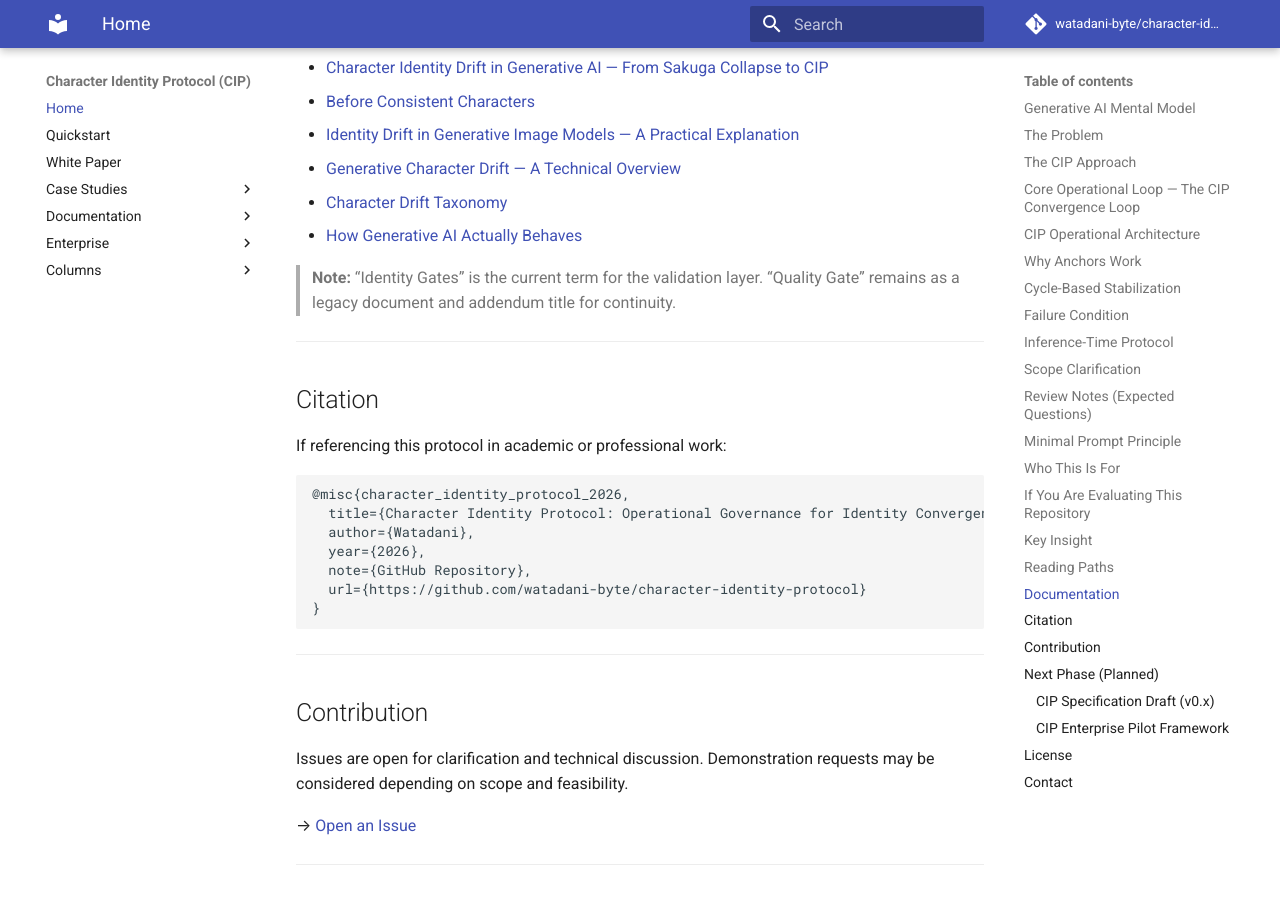
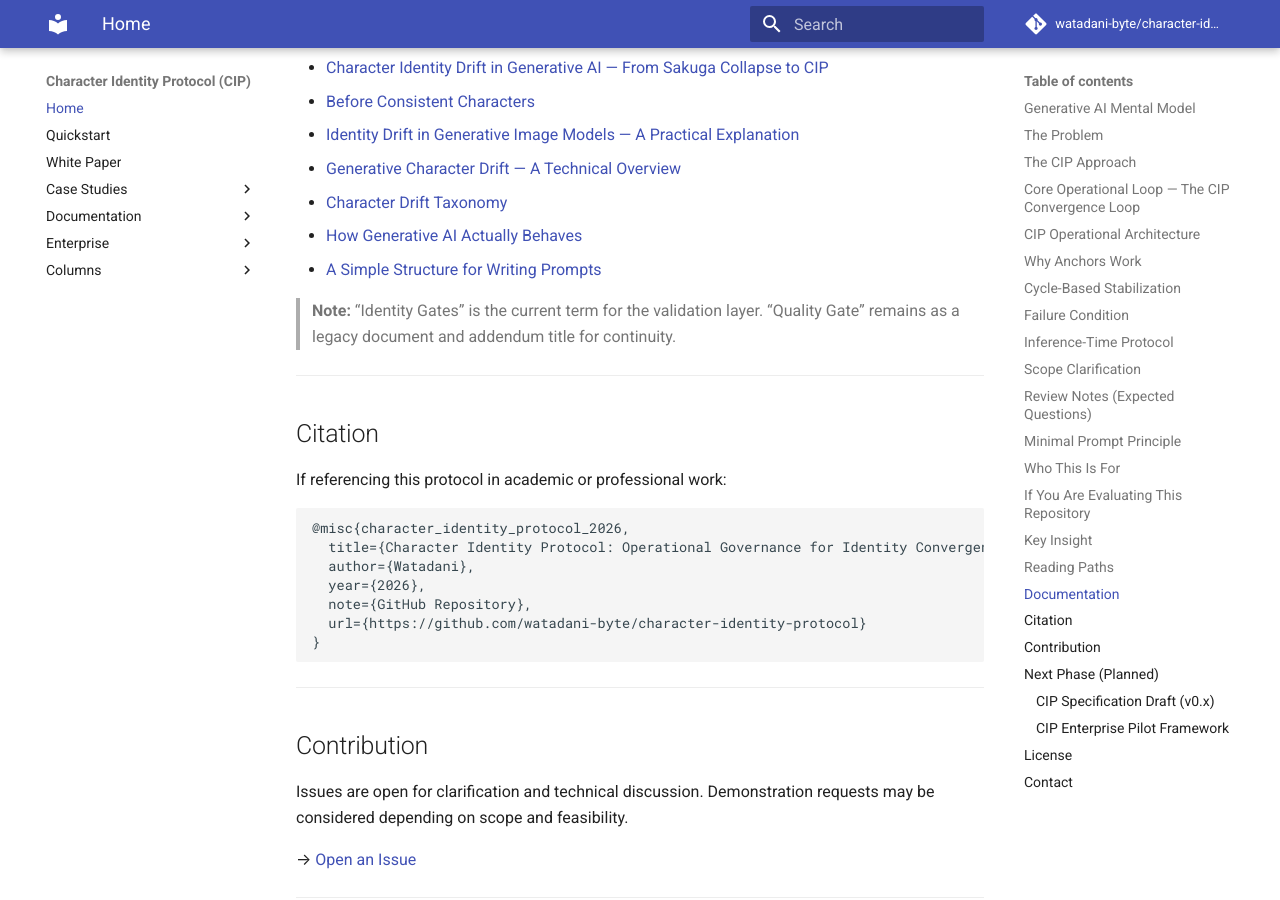
Before and after one commit to watadani-byte/character-identity-protocol, an MkDocs documentation site: the page built from docs/index.md, in a window 1280 px wide and 900 px high, scrolled down 10400 px. Built offline with MkDocs 1.6.1 and Material for MkDocs 9.7.7, drawn with Linux system fonts in a browser that asks for light colours; comment, search, counter and statistics services are not loaded.

Commit message:
index.md を更新

```diff
--- a/docs/index.md
+++ b/docs/index.md
@@ -443,6 +443,7 @@ Identity in generative systems does not persist automatically.
 - [Generative Character Drift — A Technical Overview](docs/column_character_drift_technical.md)
 - [Character Drift Taxonomy](docs/character_drift_taxonomy.md)
 - [How Generative AI Actually Behaves](docs/column_how_generative_ai_behaves.md)
+- [A Simple Structure for Writing Prompts](docs/column_prompt_structure.md)
 
 > **Note:** “Identity Gates” is the current term for the validation layer. “Quality Gate” remains as a legacy document and addendum title for continuity.
 
```
